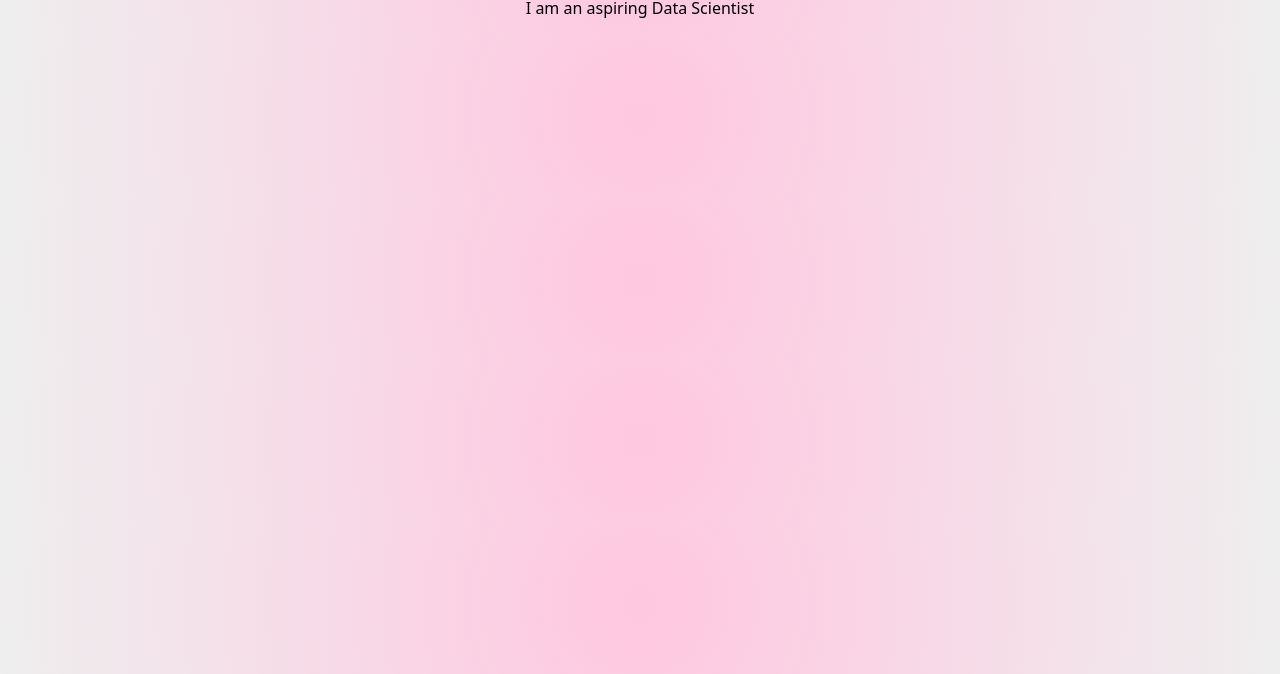
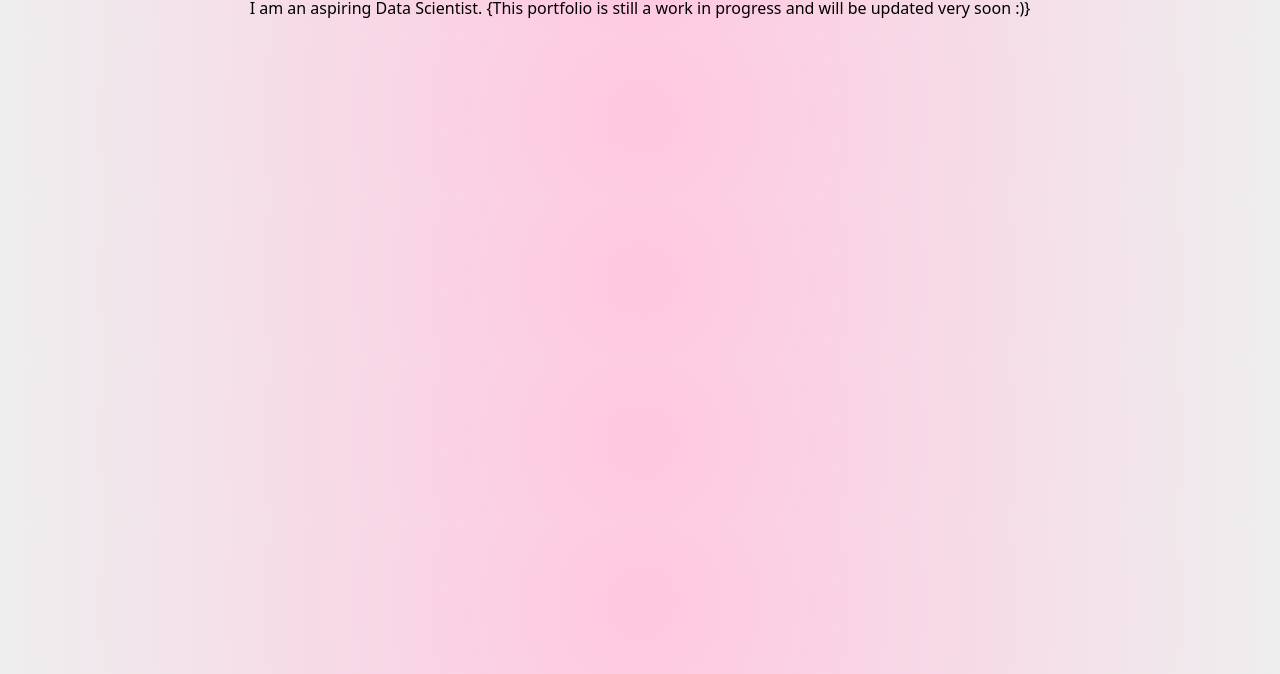
Before and after one commit to ishaandrade/IshaAndrade.github.io, a plain HTML site: page index.html in a window 1280 px wide. Shown: the part 126-800 px from the top of the page. Drawn offline with nearby package versions, Linux system fonts and the light colour scheme.

Commit message:
Update index.html

```diff
--- a/index.html
+++ b/index.html
@@ -45,7 +45,8 @@
                 Hello! I'm Isha :)
             </h1>
             <p>
-                I am an aspiring Data Scientist
+                I am an aspiring Data Scientist.
+                {This portfolio is still a work in progress and will be updated very soon :)}
             </p>
         </div>
 
```
